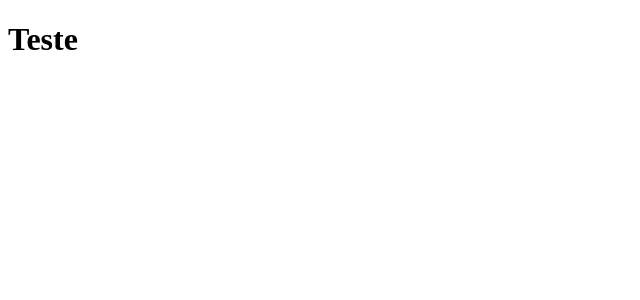
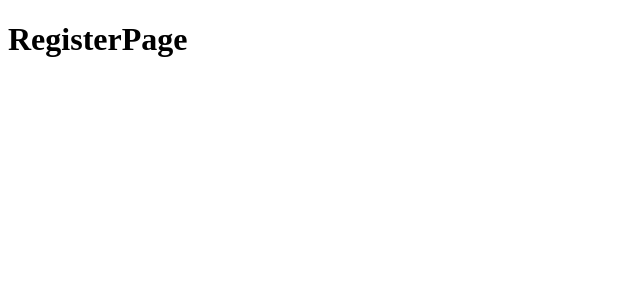
Before and after one commit to DaviSouzaS/kenzie-hub-react-entrega, a React (Create React App) app: page /registerPage in a window 1280 px wide. Shown: the top 300 px of the page, without its empty margins (0-640 px from the left). Built offline with nearby package versions, Linux system fonts and the light colour scheme.

Commit message:
feat: createRoutesAndPages

```diff
--- a/package.json
+++ b/package.json
@@ -8,6 +8,7 @@
     "@testing-library/user-event": "^13.2.1",
     "react": "^18.2.0",
     "react-dom": "^18.2.0",
+    "react-router-dom": "^6.4.4",
     "react-scripts": "5.0.1",
     "web-vitals": "^2.1.0"
   },
--- a/src/App.js
+++ /dev/null
@@ -1,7 +0,0 @@
-function App() {
-  return (
-    <h1>Teste</h1>
-  );
-}
-
-export default App;
--- /dev/null
+++ b/src/App.jsx
@@ -0,0 +1,11 @@
+import { PrincipalRoutes } from "./routes";
+
+function App() {
+  return (
+
+    <PrincipalRoutes/>
+
+  );
+}
+
+export default App;
--- a/src/index.js
+++ b/src/index.js
@@ -1,11 +1,14 @@
 import React from 'react';
 import ReactDOM from 'react-dom/client';
+import { BrowserRouter } from 'react-router-dom';
 import App from './App';
 
 const root = ReactDOM.createRoot(document.getElementById('root'));
 root.render(
   <React.StrictMode>
-    <App />
+    <BrowserRouter>
+      <App />
+    </BrowserRouter>
   </React.StrictMode>
 );
 
--- /dev/null
+++ b/src/pages/Dashboard/index.jsx
@@ -0,0 +1,5 @@
+export function Dashboard () {
+    return (
+        <h1>Dashboard</h1>
+    )
+}
--- /dev/null
+++ b/src/pages/LoginPage/index.jsx
@@ -0,0 +1,5 @@
+export function LoginPage () {
+    return (
+        <h1>LoginPage</h1>
+    )
+}
--- /dev/null
+++ b/src/pages/RegisterPage/index.jsx
@@ -0,0 +1,5 @@
+export function RegisterPage () {
+    return (
+        <h1>RegisterPage</h1>
+    )
+}
--- /dev/null
+++ b/src/routes/index.jsx
@@ -0,0 +1,14 @@
+import { Routes, Route } from "react-router-dom";
+import { LoginPage } from "../pages/LoginPage";
+import { RegisterPage } from "../pages/RegisterPage";
+import { Dashboard } from "../pages/Dashboard";
+
+export function PrincipalRoutes () {
+    return (
+        <Routes>
+            <Route path="/" element = {<LoginPage/>}/>
+            <Route path="/registerPage" element = {<RegisterPage/>}/>
+            <Route path="/dashboard" element = {<Dashboard/>}/>
+        </Routes>
+    )
+}
```
Also changed, not shown: 1 other file (tests, documents, lock files or other folders).
